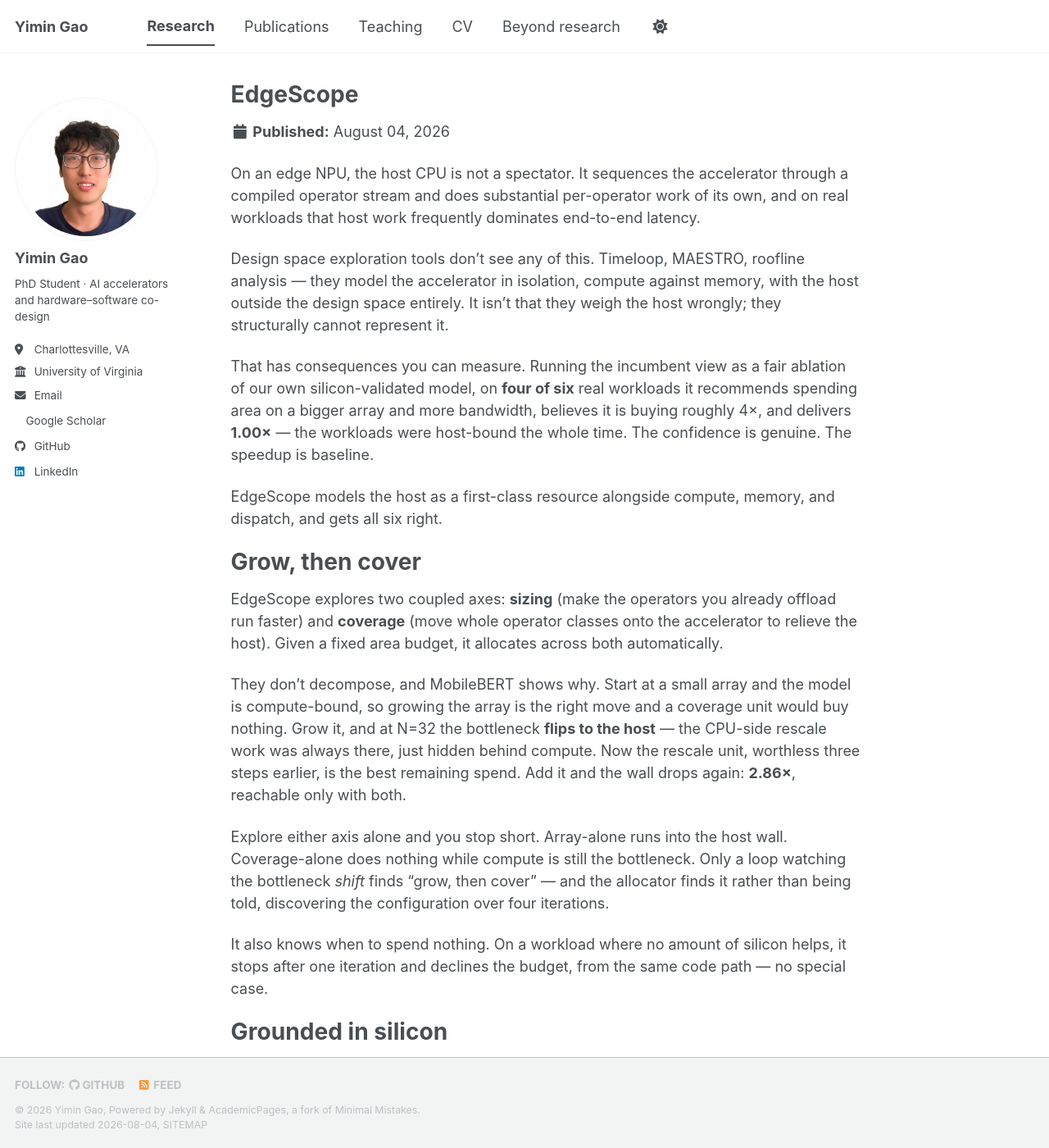
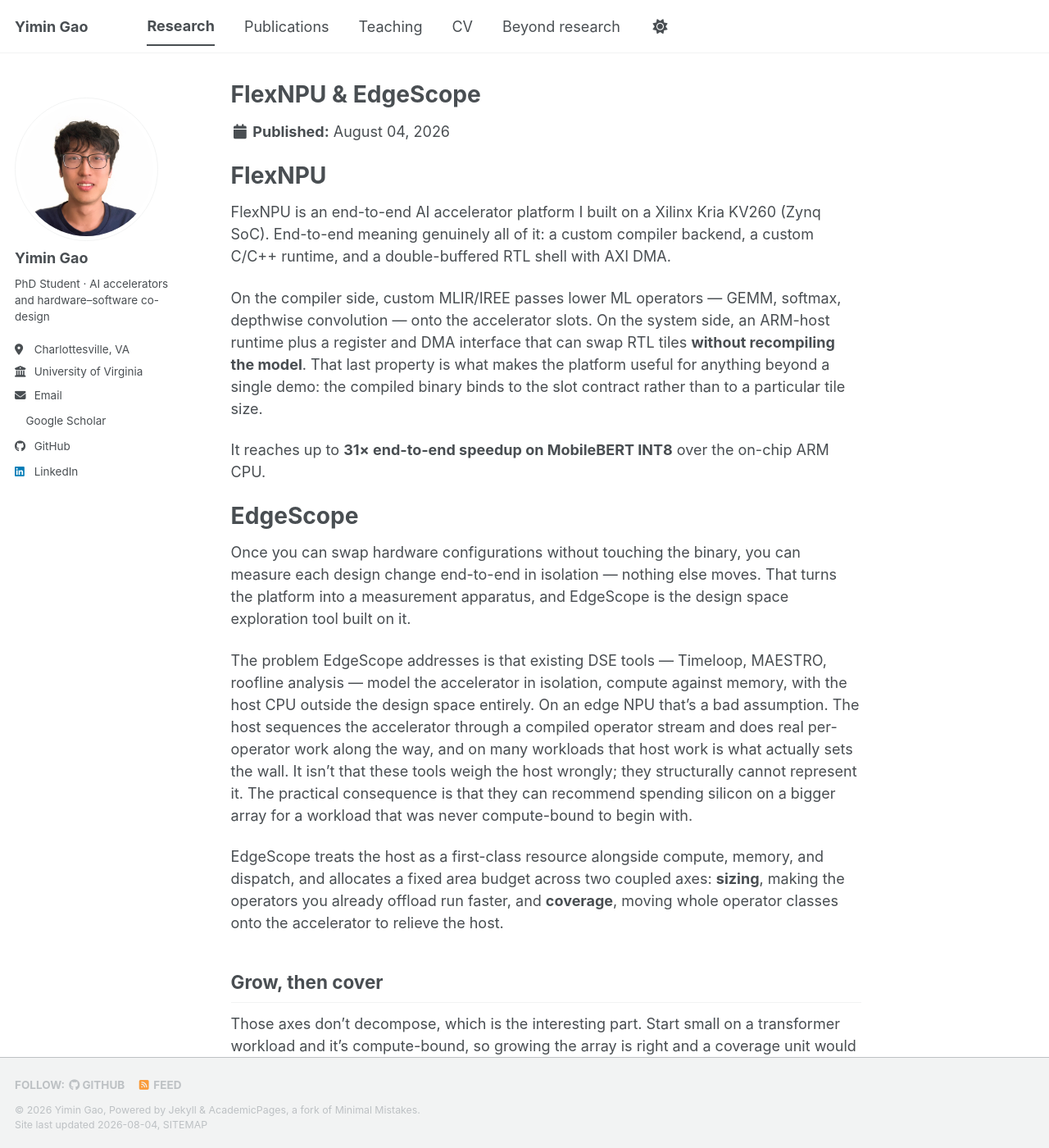
Before and after one commit to YiminGao0113/YiminGao0113.github.io, a Jekyll site: the page built from _projects/edgescope.md, in a window 1280 px wide and 1400 px high. Shown: the whole window at 82% size. Built offline with Jekyll 4.4.1, drawn with Linux system fonts in a browser that asks for light colours; a style sheet for code colours, icons or effects is not loaded; some of the changed text lies outside the part shown.

Commit message:
Update from resume v2; add tapeout status; soften EdgeScope
- CV rebuilt from the newer resume. PhD now expected May 2027 (was
  Dec 2026), new summary emphasising full-stack RTL/SoC/compiler work,
  and FlexNPU promoted to the lead project. Adds phone number per
  Yimin's instruction. Publishes the PDF at files/Yimin_Gao_CV.pdf.
- The newer resume drops the PUF project entirely; kept a short CryptoPUF
  entry on the CV so it stays consistent with the site's project pages
  and its "hardware security" focus area.
- FlexPosit and CryptoPUF now state the GF12 tapeout, in the card status
  and in the page body.
- EdgeScope page renamed "FlexNPU & EdgeScope" and restructured: the
  platform gets its own section with the compiler/runtime/RTL detail and
  the 31x MobileBERT figure, which is on the resume. The unpublished DSE
  evaluation numbers are removed -- no 4-of-6, no 1.00x, no 2.86x, no
  iteration count. The grow-then-cover argument is kept qualitatively.
- Precision range stays 4-8 bit per the accepted MICRO abstract; the
  resume still says 3-8 and needs the same fix.

Co-Authored-By: Claude Opus 5 (1M context) <noreply@anthropic.com>

```diff
--- a/_pages/cv.md
+++ b/_pages/cv.md
@@ -9,14 +9,17 @@ redirect_from:
 
 {% include base_path %}
 
-PhD student researching efficient and secure hardware architectures for edge AI,
-specializing in quantization-aware ML accelerators and hardware–software
-co-design. Experienced in architectural exploration, RTL implementation,
-FPGA-based system integration, and silicon-aware modeling.
+[Download CV (PDF)](/files/Yimin_Gao_CV.pdf) &nbsp;·&nbsp; [yg9bq@virginia.edu](mailto:yg9bq@virginia.edu) &nbsp;·&nbsp; +1 (434) 257-3458 &nbsp;·&nbsp; Charlottesville, VA
+
+PhD student specializing in AI/ML accelerators and computer architecture, with
+full-stack experience across RTL design, NPU/SoC system integration, and
+compilers/runtimes on FPGA. Skilled in hardware–software co-design,
+mixed-precision quantization, cycle-accurate simulation, and end-to-end ML
+inference on custom hardware.
 
 Education
 ======
-* **Ph.D., Electrical Engineering** — University of Virginia, 2023 – Dec 2026 (expected)
+* **Ph.D., Electrical Engineering** — University of Virginia, 2023 – May 2027 (expected)
   * Advisor: Prof. Mircea R. Stan
 * **M.S., Electrical Engineering** — University of Virginia, 2021 – 2022
 * **B.E., Electrical Engineering** — University of Cincinnati & Chongqing University, dual degree program, 2015 – 2020
@@ -24,42 +27,41 @@ Education
 Experience
 ======
 * **Research Assistant** — High-Performance Low-Power (HPLP) Lab, University of Virginia, 2022 – present
-  * PhD-level research in AI hardware, quantization, and hardware security
+  * Research in AI hardware, quantization, and hardware security
 * **Teaching Assistant** — Department of Electrical and Computer Engineering, University of Virginia
   * Computer Architecture and Design, Advanced Embedded Systems, AI Hardware
 
 Selected projects
 ======
 
-**[Precision-tunable bit-serial systolic array for LLM inference](/projects/flexposit)** (FlexPosit)
-* Led the design and verification of a precision-tunable bit-serial systolic array in Verilog, enabling temporal precision scaling per GEMM kernel without introducing spatial hardware irregularity
-* Developed distribution-aware, sensitivity-guided mixed-precision quantization for outlier-heavy LLM weight distributions, and co-designed the accelerator datapath to support these precision profiles natively
-* Built a custom cycle-accurate simulator with integrated memory and energy modeling (CACTI, Ramulator) to validate architectural decisions and analyze end-to-end inference behavior
-* Near-FP16 accuracy at sub-5-bit weight precision, with up to 1.8× throughput and 2.0× energy reduction across LLaMA, OPT, Phi, and Yi
+**[FlexNPU — full-stack FPGA AI accelerator platform](/projects/edgescope)** (compiler, runtime, RTL)
+* Built an end-to-end AI accelerator on a Xilinx Kria KV260 (Zynq SoC): custom compiler backend, custom C/C++ runtime, and a double-buffered RTL shell with AXI DMA
+* Wrote custom MLIR/IREE passes lowering ML operators (GEMM, softmax, depthwise) onto accelerators, plus an ARM-host runtime and register/DMA interface that swaps RTL tiles without recompiling
+* Up to 31× end-to-end MobileBERT INT8 speedup over the on-chip ARM CPU
 
-**[Host-aware design space exploration for edge NPUs](/projects/edgescope)** (EdgeScope)
-* Built an FPGA NPU platform on a Xilinx Kria KV260 with an IREE/MLIR compilation flow, where portable bytecode binds to a slot contract rather than a tile size, so every configuration runs one unchanged binary
-* Developed a design space exploration tool that models the host CPU as a first-class resource alongside compute, memory, and dispatch, calibrated on silicon and validated against held-out models
-* Automated allocation across two coupled axes — accelerator sizing and operator coverage — matching exhaustive search in wall-time
+**[Precision-scalable bit-serial LLM accelerator with mixed-precision quantization](/projects/flexposit)** (FlexPosit)
+* Designed and verified a bit-serial systolic array in Verilog supporting per-kernel precision switching in a single datapath
+* Built a mixed-precision post-training quantization pipeline in Python (PyTorch) for LLM weights, matched to the hardware's supported precisions
+* Built a custom cycle-accurate simulator with memory and energy modeling (CACTI, Ramulator) to profile end-to-end LLM inference and guide design decisions
+* Near-FP16 accuracy at sub-5-bit precision with up to 1.8× throughput and 2.0× energy reduction across LLaMA, OPT, Phi, and Yi
+* Currently being taped out in GlobalFoundries 12nm
 
-**[SIMD mixed-precision GEMM datapaths within a RISC-V core](/projects/edge-mpq)** (Edge-MPQ)
-* Re-architected a standard 16-bit integer multiplier into a versatile SIMD mixed-precision dot-product unit supporting INT2–INT8 and INT16 through hardware reuse and shift–add composition
-* Integrated the datapath into a RISC-V core via ISA and microarchitecture co-design for layer-wise mixed-precision quantized CNN workloads
-* 15.5–47.7× speedup over a baseline RV64IMA core and up to 20.5 TOPS/W on convolution kernels
+**[Mixed-precision AI acceleration on a custom RISC-V SoC](/projects/edge-mpq)** (Edge-MPQ, LiteAIR5)
+* Re-architected a 16-bit integer multiplier into a SIMD mixed-precision dot-product unit supporting INT2–INT8 and INT16 through hardware reuse and shift–add composition, integrated into a RISC-V core via ISA and microarchitecture co-design
+* 15.5–47.7× speedup and up to 20.5 TOPS/W on quantized CNN kernels over a baseline RISC-V core
+* Integrated the AI-extended core into a full FPGA-based SoC and evaluated quantized GEMM under memory-constrained conditions, reaching up to 37× speedup by cutting instruction count and memory traffic
 
-**[FPGA-based RISC-V SoC with AI ISA extensions](/projects/liteair5)** (LiteAIR5)
-* Designed and implemented an AI-extended RISC-V core within a full FPGA-based SoC on an open-source platform, targeting low-power, memory-constrained embedded systems
-* Up to 37× speedup over a baseline RISC-V processor on quantized GEMM workloads by reducing instruction count and memory traffic
-
-**[Variability-aware CMOS circuit design for reliable PUFs](/projects/cryptopuf)**
-* Designed and simulated delay-based CMOS PUF circuits at the transistor level in Cadence Virtuoso/ADE, including Monte Carlo variability analysis
-* Developed a fully digital reliability screening method that substantially reduces ECC overhead for lifelong reliable PUF-based key generation
+**[ML-resilient PUFs for resource-constrained devices](/projects/cryptopuf)** (CryptoPUF)
+* Combined a weak PUF with a cryptographic encryption core for intrinsic key generation without on-chip key storage, resisting LR, SVM, and MLP modeling attacks
+* Designed and simulated delay-based CMOS PUF circuits at the transistor level in Cadence Virtuoso/ADE with Monte Carlo variability analysis
+* Currently being taped out in GlobalFoundries 12nm
 
 Skills
 ======
-* **Hardware description:** Verilog, SystemVerilog
-* **Programming:** C/C++, Python, RISC-V assembly, Tcl, CUDA, Bash
-* **Tools:** Cadence Virtuoso (ADE, Spectre), Synopsys DC/ICC2, ModelSim, Vivado, Quartus, Git, Make
+* **Hardware / RTL:** Verilog, SystemVerilog, Vivado, ModelSim, Synopsys DC/ICC2
+* **Programming:** C/C++, Python, RISC-V assembly, CUDA, Tcl, Bash
+* **ML / compilers:** PyTorch, MLIR/LLVM, IREE, model quantization, cycle-accurate simulation
+* **Tools:** Git, Make, Cadence Virtuoso (ADE, Spectre)
 
 Publications
 ======
--- a/_projects/edgescope.md
+++ b/_projects/edgescope.md
@@ -1,69 +1,67 @@
 ---
-title: "EdgeScope"
+title: "FlexNPU & EdgeScope"
 collection: projects
 order: 2
 permalink: /projects/edgescope
-tagline: "Host-aware design space exploration for edge NPU systems"
-status: "In submission"
-keywords: ["NPU", "design space exploration", "FPGA", "host bottleneck", "IREE / MLIR"]
-excerpt: "Existing DSE tools model the accelerator in isolation. On real edge workloads the host CPU is frequently what's actually setting the wall — a bottleneck those tools structurally cannot see."
+tagline: "A full-stack FPGA NPU platform, and host-aware design space exploration built on top of it"
+status: "Platform in silicon · DSE tool in submission"
+keywords: ["NPU", "MLIR / IREE", "compiler and runtime", "design space exploration", "host bottleneck"]
+excerpt: "An end-to-end accelerator platform — compiler backend, runtime, RTL — plus a DSE tool that treats the host CPU as part of the design space instead of ignoring it."
 ---
 
-On an edge NPU, the host CPU is not a spectator. It sequences the accelerator
-through a compiled operator stream and does substantial per-operator work of its
-own, and on real workloads that host work frequently dominates end-to-end latency.
+FlexNPU
+======
 
-Design space exploration tools don't see any of this. Timeloop, MAESTRO, roofline
-analysis — they model the accelerator in isolation, compute against memory, with
-the host outside the design space entirely. It isn't that they weigh the host
-wrongly; they structurally cannot represent it.
+FlexNPU is an end-to-end AI accelerator platform I built on a Xilinx Kria KV260
+(Zynq SoC). End-to-end meaning genuinely all of it: a custom compiler backend, a
+custom C/C++ runtime, and a double-buffered RTL shell with AXI DMA.
 
-That has consequences you can measure. Running the incumbent view as a fair
-ablation of our own silicon-validated model, on **four of six** real workloads it
-recommends spending area on a bigger array and more bandwidth, believes it is
-buying roughly 4×, and delivers **1.00×** — the workloads were host-bound the whole
-time. The confidence is genuine. The speedup is baseline.
+On the compiler side, custom MLIR/IREE passes lower ML operators — GEMM, softmax,
+depthwise convolution — onto the accelerator slots. On the system side, an
+ARM-host runtime plus a register and DMA interface that can swap RTL tiles
+**without recompiling the model**. That last property is what makes the platform
+useful for anything beyond a single demo: the compiled binary binds to the slot
+contract rather than to a particular tile size.
 
-EdgeScope models the host as a first-class resource alongside compute, memory, and
-dispatch, and gets all six right.
+It reaches up to **31× end-to-end speedup on MobileBERT INT8** over the on-chip ARM
+CPU.
+
+EdgeScope
+======
+
+Once you can swap hardware configurations without touching the binary, you can
+measure each design change end-to-end in isolation — nothing else moves. That
+turns the platform into a measurement apparatus, and EdgeScope is the design space
+exploration tool built on it.
+
+The problem EdgeScope addresses is that existing DSE tools — Timeloop, MAESTRO,
+roofline analysis — model the accelerator in isolation, compute against memory,
+with the host CPU outside the design space entirely. On an edge NPU that's a bad
+assumption. The host sequences the accelerator through a compiled operator stream
+and does real per-operator work along the way, and on many workloads that host
+work is what actually sets the wall. It isn't that these tools weigh the host
+wrongly; they structurally cannot represent it. The practical consequence is that
+they can recommend spending silicon on a bigger array for a workload that was
+never compute-bound to begin with.
+
+EdgeScope treats the host as a first-class resource alongside compute, memory, and
+dispatch, and allocates a fixed area budget across two coupled axes: **sizing**,
+making the operators you already offload run faster, and **coverage**, moving whole
+operator classes onto the accelerator to relieve the host.
 
 Grow, then cover
-======
+------
 
-EdgeScope explores two coupled axes: **sizing** (make the operators you already
-offload run faster) and **coverage** (move whole operator classes onto the
-accelerator to relieve the host). Given a fixed area budget, it allocates across
-both automatically.
+Those axes don't decompose, which is the interesting part. Start small on a
+transformer workload and it's compute-bound, so growing the array is right and a
+coverage unit would buy nothing. Grow it far enough and the bottleneck **flips to
+the host** — the CPU-side work was there all along, just hidden behind compute. Now
+the coverage unit, worthless a few steps earlier, becomes the best remaining spend.
 
-They don't decompose, and MobileBERT shows why. Start at a small array and the
-model is compute-bound, so growing the array is the right move and a coverage unit
-would buy nothing. Grow it, and at N=32 the bottleneck **flips to the host** — the
-CPU-side rescale work was always there, just hidden behind compute. Now the rescale
-unit, worthless three steps earlier, is the best remaining spend. Add it and the
-wall drops again: **2.86×**, reachable only with both.
+Explore either axis alone and you stop short. Array-alone runs into the host wall;
+coverage-alone does nothing while compute is still binding. Only a loop that
+watches the bottleneck *shift* finds "grow, then cover" — and the allocator finds
+it on its own rather than being told. It also declines to spend when nothing helps,
+from the same code path, with no special case.
 
-Explore either axis alone and you stop short. Array-alone runs into the host wall.
-Coverage-alone does nothing while compute is still the bottleneck. Only a loop
-watching the bottleneck *shift* finds "grow, then cover" — and the allocator finds
-it rather than being told, discovering the configuration over four iterations.
-
-It also knows when to spend nothing. On a workload where no amount of silicon
-helps, it stops after one iteration and declines the budget, from the same code
-path — no special case.
-
-Grounded in silicon
-======
-
-EdgeScope is built on FlexNPU, an FPGA platform I developed on a Xilinx Kria
-KV260, with slots on distinct microarchitectures — an output-stationary systolic
-GEMM array, a LUT-based softmax unit, parallel MAC lanes for depthwise
-convolution — and an IREE/MLIR compilation flow.
-
-The property that makes it useful as a measurement apparatus is that portable
-bytecode binds to the *slot contract* rather than to a particular tile size, so
-every configuration runs one unchanged compiled binary. Any single design change
-can therefore be measured end-to-end in isolation, with nothing else moving. The
-cost model is calibrated on silicon anchors and validated against held-out models,
-identifying the binding resource correctly on all six.
-
-*In submission.*
+*Platform running in silicon. DSE tool in submission.*
```
Also changed, not shown: _projects/cryptopuf.md (+3 -1 lines), _projects/flexposit.md (+3 -1 lines), 1 other file.
